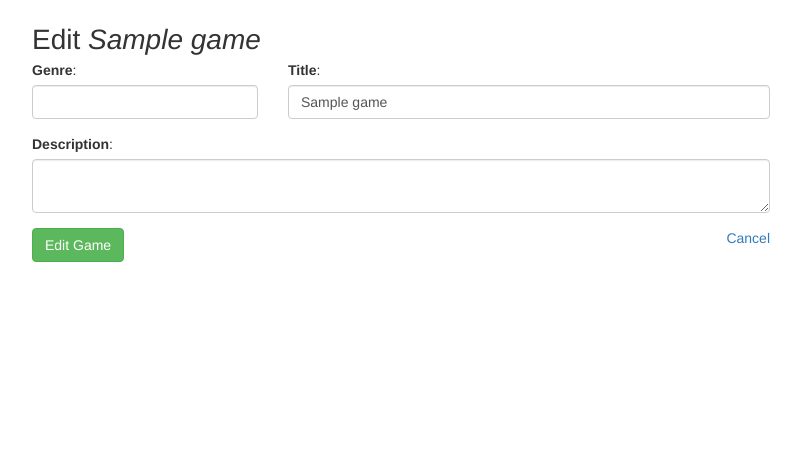
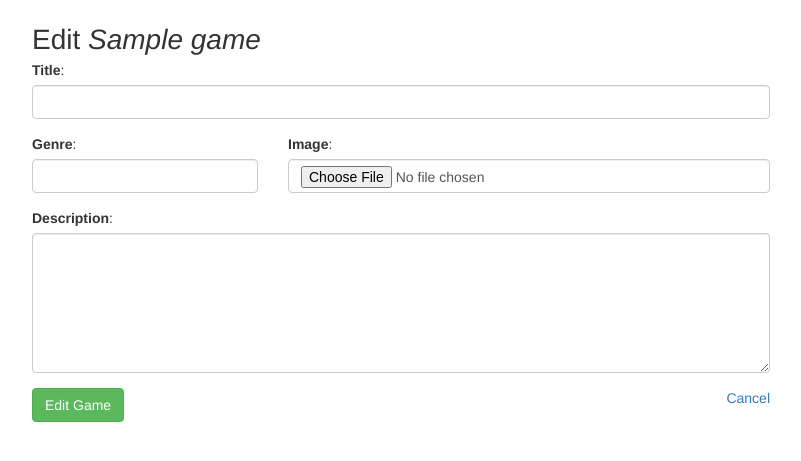
Before and after one commit to patallen/Udacity_ItemCatalog, a Python web app: template app/templates/editGame.html in a window 1280 px wide. Shown: the part 51-512 px from the top of the page, without its empty margins (239-1040 px from the left). Run offline with Jinja, Linux system fonts and the light colour scheme; the template is opened without the code that fills it: most values are stand-ins (such as "Sample title", 1, 10 or a date in 2020); form fields are guessed from the names that the template uses; some libraries are stand-ins or nearby versions.

Commit message:
Added image functionality when adding/editing a game

```diff
--- a/app/templates/addGame.html
+++ b/app/templates/addGame.html
@@ -36,7 +36,7 @@
 		<div class="col-sm-12">
 			<div class="form-group">
 				<input type="submit" class="btn btn-success"value="Add Game">
-				<a class="pull-right" href="#">Cancel</a>
+				<a class="pull-right" href="{{ url_for('home') }}">Cancel</a>
 			</div>
 		</div>
 	</div>
--- a/app/templates/editGame.html
+++ b/app/templates/editGame.html
@@ -5,9 +5,15 @@
 		<span class="header">Edit <em>{{ game.title }}</em></span>
 	</div>
 </div>
-<form action="{{ url_for('editGame', game_id=game.id) }}" method='POST'>
+<form action="{{ url_for('editGame', game_id=game.id) }}" enctype='multipart/form-data' method='POST'>
 	{{ form.csrf_token }}
 	<div class="row">
+		<div class="col-sm-12">
+			<div class="form-group">
+				{{ form.title.label }}:
+				{{ form.title(class="form-control") }}
+			</div>
+		</div>
 		<div class="col-sm-4">
 			<div class="form-group">
 				{{ form.genre.label }}:
@@ -16,14 +22,14 @@
 		</div>
 		<div class="col-sm-8">
 			<div class="form-group">
-				{{ form.title.label }}:
-				{{ form.title(class="form-control", value=game.title) }}
+				{{ form.image.label }}:
+				{{ form.image(class="form-control") }}
 			</div>
 		</div>
-		<div class="col-sm-12">
+		<div class="game_desc col-sm-12">
 			<div class="form-group">
 				{{ form.description.label }}:
-				{{ form.description(class="form-control", value=game.description) }}
+				{{ form.description(class="form-control") }}
 			</div>
 		</div>
 		<div class="col-sm-12">
--- a/app/views.py
+++ b/app/views.py
@@ -84,7 +84,7 @@ def addGame(genre_id=None):
             user_id=user, title=title, genre_id=genre, description=description)
         db.session.add(newGame)
         db.session.commit()
-        uploadImage(file, newGame)
+        uploadGameImage(file, newGame)
 
         return redirect(url_for('game', game_id=newGame.id))
 
@@ -112,8 +112,11 @@ def editGame(game_id):
         game.title = form.title.data
         game.genre_id = form.genre.data
         game.description = form.description.data
+        file = request.files['image']
         db.session.add(game)
         db.session.commit()
+        if file:
+            uploadGameImage(file, game)
         return redirect(url_for('game', game_id=game.id))
 
     # Set defaults in form as current values
```
Also changed, not shown: app/helpers.py (+16 -6 lines), app/static/images/game13img.jpg (deleted).
